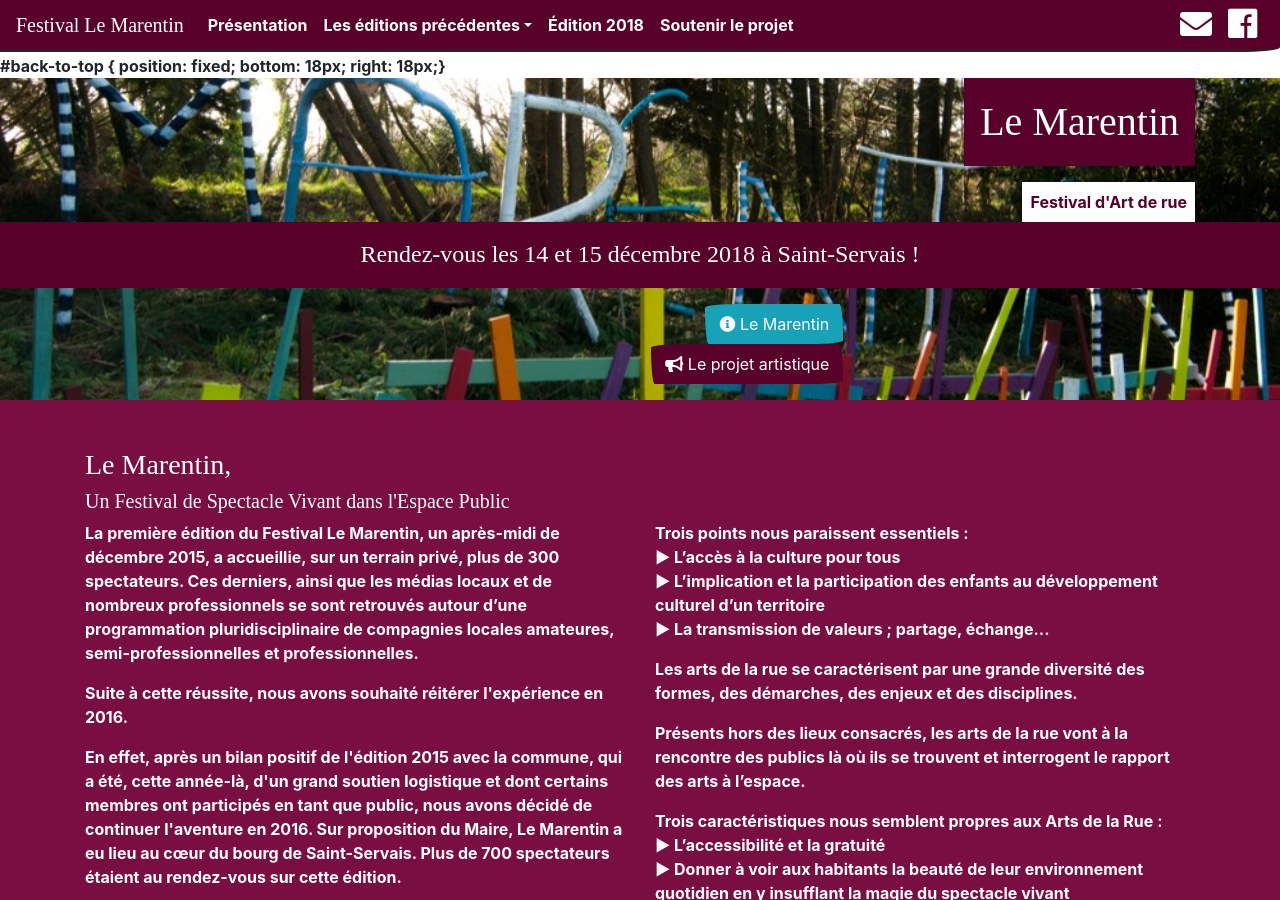
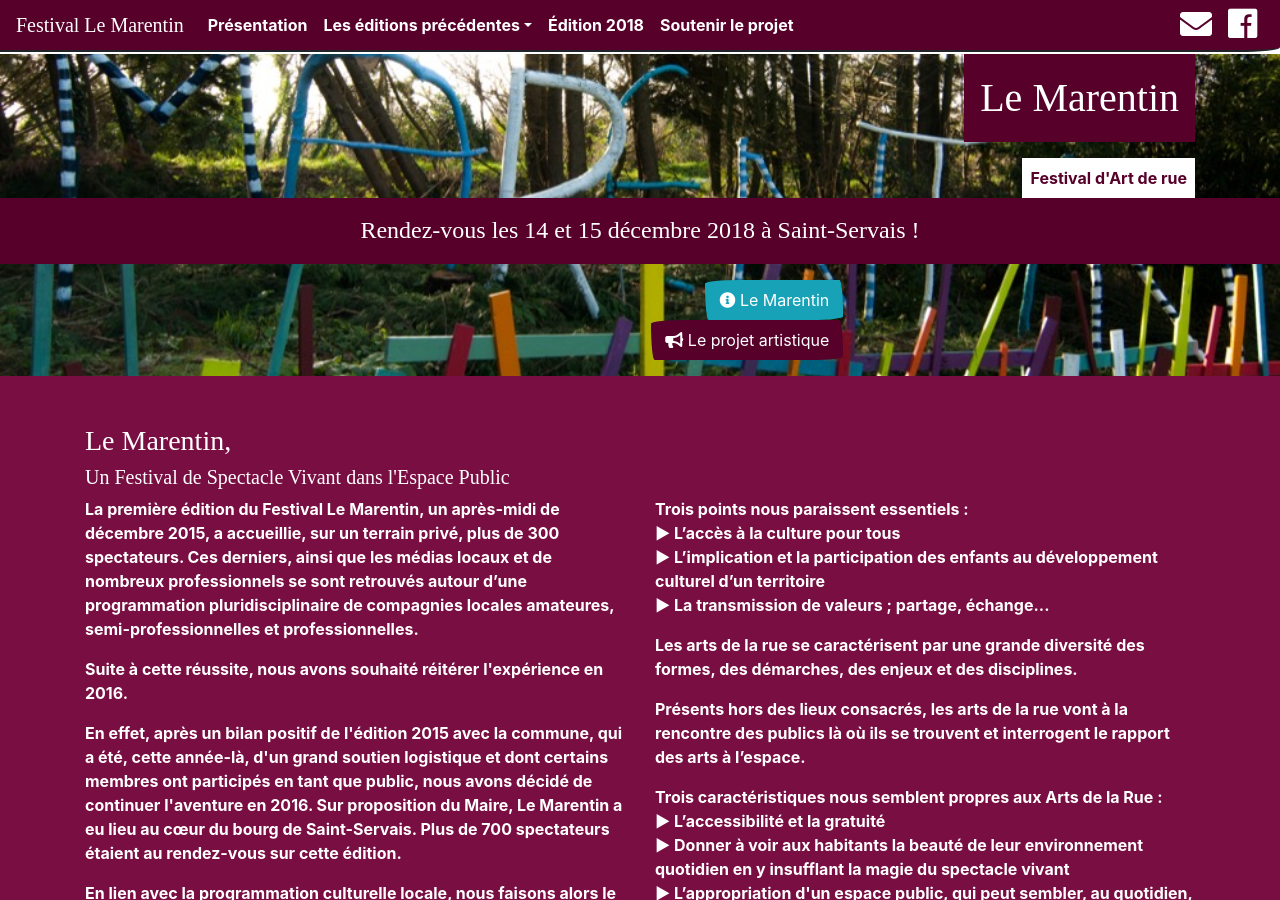
Before and after one commit to tibodut/marentin, a Jekyll site: the page built from index.html, in a window 1280 px wide and 900 px high. Built offline with Jekyll 4.4.1, drawn with Linux system fonts in a browser that asks for light colours; nearby versions of some CDN libraries; some web fonts are replaced; some of the changed text lies outside the part shown.

Commit message:
Update default.html

```diff
--- a/_layouts/default.html
+++ b/_layouts/default.html
@@ -13,6 +13,8 @@
     {% include favicons.html %}
     {% include metaheader.html %}
 
+
+
     <link rel="stylesheet" href="{{ '/css/bootstrap.css' | relative_url }}">
     <link rel="stylesheet" href="{{ '/css/main.css' | relative_url }}">
     <!--<link rel="stylesheet" href="https://use.fontawesome.com/releases/v5.0.13/css/regular.css" integrity="sha384-EWu6DiBz01XlR6XGsVuabDMbDN6RT8cwNoY+3tIH+6pUCfaNldJYJQfQlbEIWLyA" crossorigin="anonymous">
@@ -20,8 +22,8 @@
     <link rel="stylesheet" href="https://use.fontawesome.com/releases/v5.0.13/css/all.css" integrity="sha384-DNOHZ68U8hZfKXOrtjWvjxusGo9WQnrNx2sqG0tfsghAvtVlRW3tvkXWZh58N9jp" crossorigin="anonymous">
 </head>
 <body>
+    {{ content }}
     #back-to-top { position: fixed; bottom: 18px; right: 18px;}
-    {{ content }}
 {% include footer.html %}
     <script src="https://code.jquery.com/jquery-3.3.1.min.js"></script>
     <script src="https://cdnjs.cloudflare.com/ajax/libs/popper.js/1.14.0/umd/popper.min.js" integrity="sha384-cs/chFZiN24E4KMATLdqdvsezGxaGsi4hLGOzlXwp5UZB1LY//20VyM2taTB4QvJ" crossorigin="anonymous"></script>
```
